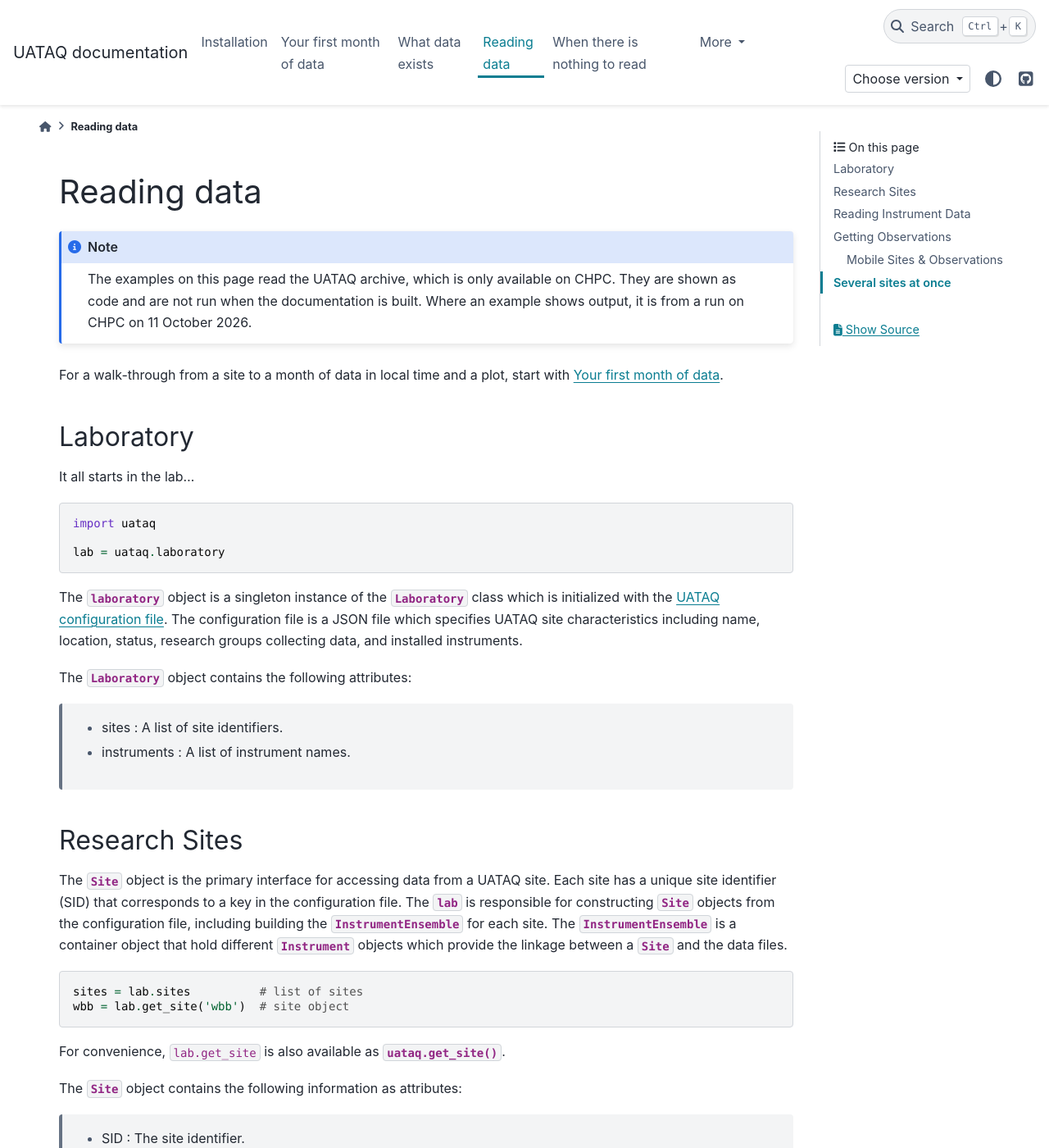
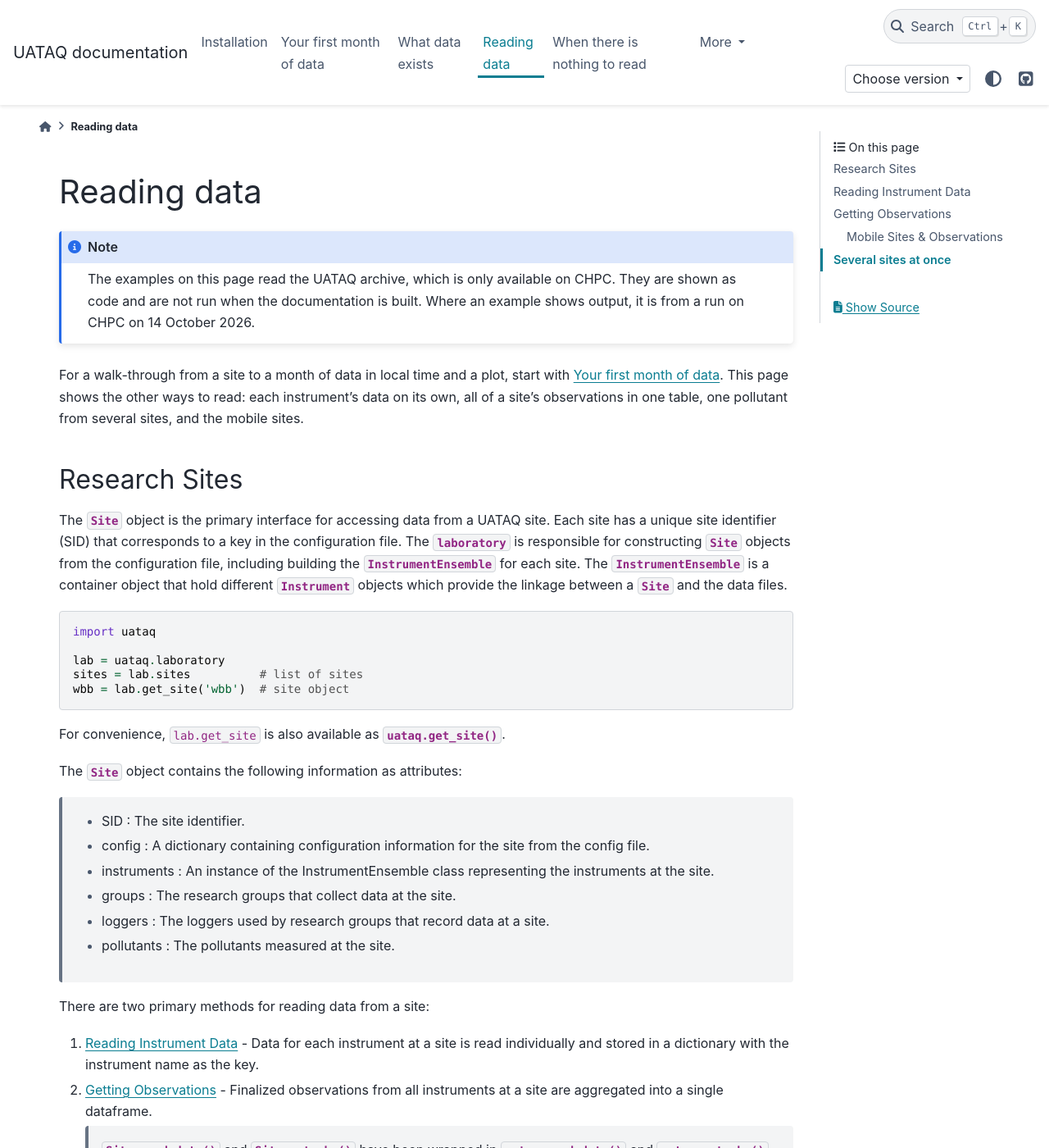
Before and after one commit to jmineau/uataq, a Sphinx documentation site: the page built from docs/reading_data.rst, in a window 1280 px wide and 1400 px high. Shown: the whole window at 82% size. Built offline with Sphinx 7.4.7 and the PyData theme 0.15.4, drawn with Linux system fonts in a browser that asks for light colours; some of the changed text lies outside the part shown.

Commit message:
docs: open Reading data on the site and read the default level
The Laboratory section that opened Quick Start moves to the docstring of
uataq.laboratory, shown on the Laboratory page, and the page opens with what
it covers. Its read_data example reads each instrument at the highest level it
has instead of lvl='qaqc', with one sentence and a link for reading another
level, and the sentence on the columns names those of the final level. The
page's note gives the date of the run that checked the examples that show
output. The docs pages table in AGENTS.md and the CHANGELOG follow.

```diff
--- a/docs/reading_data.rst
+++ b/docs/reading_data.rst
@@ -8,44 +8,28 @@ Reading data
     The examples on this page read the UATAQ archive, which is only
     available on CHPC. They are shown as code and are not run when the
     documentation is built. Where an example shows output, it is from a run on
-    CHPC on 11 October 2026.
+    CHPC on 14 October 2026.
 
 For a walk-through from a site to a month of data in local time and a plot,
-start with :doc:`first_month`.
+start with :doc:`first_month`. This page shows the other ways to read: each
+instrument's data on its own, all of a site's observations in one table, one
+pollutant from several sites, and the mobile sites.
 
-Laboratory
-----------
+Research Sites
+--------------
 
-It all starts in the lab...
+The :class:`~sites.Site` object is the primary interface for accessing data from a UATAQ site.
+Each site has a unique site identifier (SID) that corresponds to a key in the configuration file.
+The :data:`laboratory` is responsible for constructing :class:`~sites.Site` objects from the configuration file,
+including building the :class:`~instruments.InstrumentEnsemble` for each site.
+The :class:`~instruments.InstrumentEnsemble` is a container object that hold different
+:class:`~instruments.Instrument` objects which provide the linkage between a :class:`~sites.Site` and the data files.
 
 .. code-block:: python
 
     import uataq
 
     lab = uataq.laboratory
-
-The :data:`laboratory` object is a singleton instance of the :class:`~uataq._laboratory.Laboratory`
-class which is initialized with the :doc:`UATAQ configuration file <config>`.
-The configuration file is a JSON file which specifies UATAQ site characteristics
-including name, location, status, research groups collecting data, and installed instruments.
-
-The :class:`~uataq._laboratory.Laboratory` object contains the following attributes:
-
- - sites : A list of site identifiers.
- - instruments : A list of instrument names.
-
-Research Sites
---------------
-
-The :class:`~sites.Site` object is the primary interface for accessing data from a UATAQ site.
-Each site has a unique site identifier (SID) that corresponds to a key in the configuration file.
-The :data:`lab <laboratory>` is responsible for constructing :class:`~sites.Site` objects from the configuration file,
-including building the :class:`~instruments.InstrumentEnsemble` for each site.
-The :class:`~instruments.InstrumentEnsemble` is a container object that hold different
-:class:`~instruments.Instrument` objects which provide the linkage between a :class:`~sites.Site` and the data files.
-
-.. code-block:: python
-
     sites = lab.sites          # list of sites
     wbb = lab.get_site('wbb')  # site object
 
@@ -73,12 +57,16 @@ Reading Instrument Data
 -----------------------
 
 Using a :class:`~sites.Site` object we can read the data from each instrument
-at the site for a specified processing lvl and time range (what each level is
-for, and how to choose one, is under :ref:`input-level`):
+at the site for a specified time range:
 
 .. code-block:: python
 
-    data = wbb.read_data(instruments='all', lvl='qaqc', time_range='2024-02')
+    data = wbb.read_data(instruments='all', time_range='2024-02')
+
+With no ``lvl`` each instrument is read at the highest level it has, ``final``
+for these. To read another level, such as ``lvl='qaqc'`` with its flagged rows,
+pass ``lvl``: what each level is for, and how to choose one, is under
+:ref:`input-level`.
 
 The data is returned as a dictionary of pandas dataframes, one for each instrument.
 The dataframes are indexed by time and have columns for each variable:
@@ -88,8 +76,9 @@ The dataframes are indexed by time and have columns for each variable:
     lgr_ugga = data['lgr_ugga']
     lgr_ugga.head()
 
-Here ``lgr_ugga`` is indexed by ``Time_UTC`` and its columns include
-``CO2d_ppm``, ``CH4d_ppm``, ``ID`` and ``QAQC_Flag``.
+Here ``lgr_ugga`` is indexed by ``Time_UTC`` and its columns are
+``CO2d_ppm_cal``, ``CO2d_ppm_raw``, ``CH4d_ppm_cal``, ``CH4d_ppm_raw`` and
+``H2O_ppm``. The columns of each level are on the :doc:`columns` page.
 
 Getting Observations
 --------------------
--- a/src/uataq/__init__.py
+++ b/src/uataq/__init__.py
@@ -35,7 +35,11 @@ _all_or_mult_strs = Literal["all"] | str | list[str] | tuple[str, ...] | set[str
 
 #: UATAQ Laboratory object.
 #:
-#: Built from :doc:`UATAQ configuration <config>`.
+#: The laboratory is a singleton instance of the
+#: :class:`~uataq._laboratory.Laboratory` class, which is initialized with the
+#: :doc:`UATAQ configuration file <config>`. The configuration file is a JSON
+#: file which specifies UATAQ site characteristics including name, location,
+#: status, research groups collecting data, and installed instruments.
 laboratory: Laboratory
 
 
```
Also changed, not shown: AGENTS.md (+10 -10 lines), CHANGELOG.md (+10 -0 lines).
